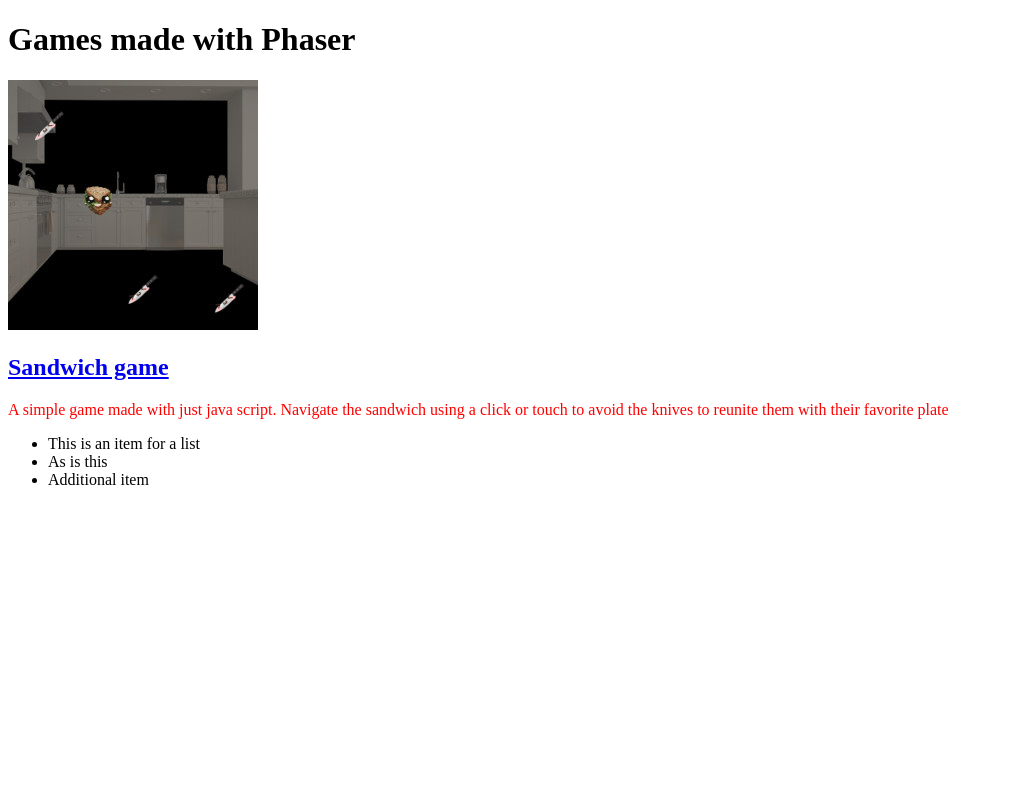
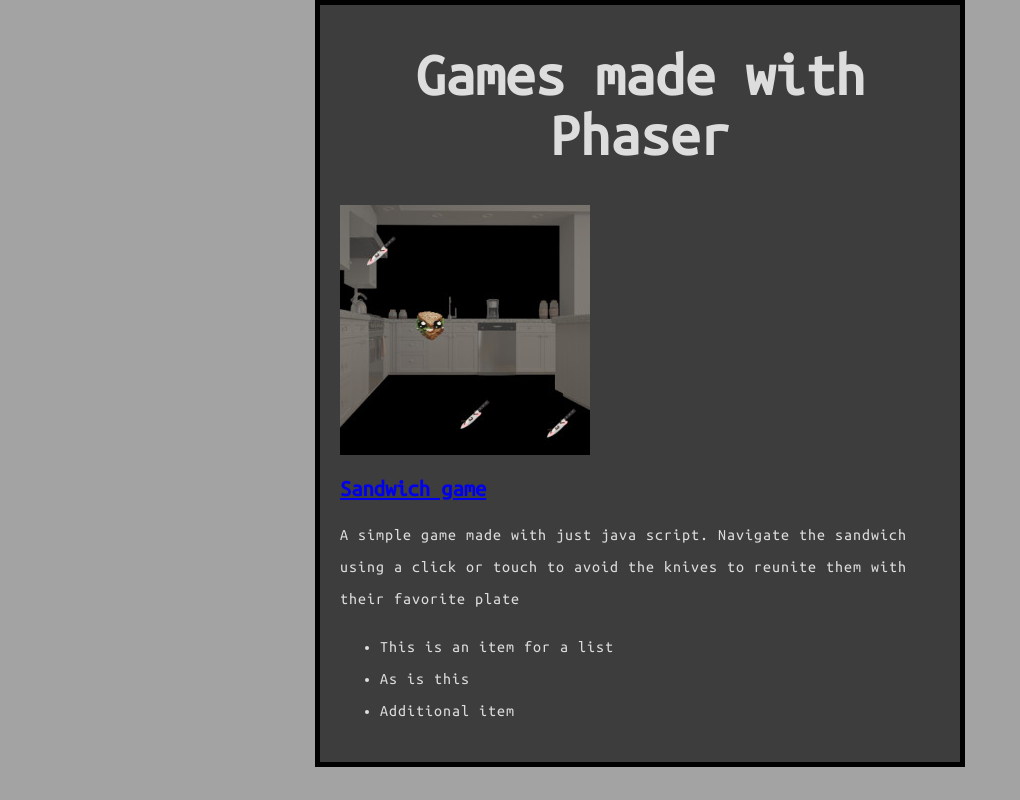
Before and after one commit to FanciesFancyRats/turbo-guide, a plain HTML site: page port/index.html in a window 1280 px wide. Shown: the whole page, without its empty margins (0-1020 px from the left). Drawn offline with Linux system fonts and the light colour scheme.

```diff
--- a/port/index.html
+++ b/port/index.html
@@ -3,6 +3,7 @@
 	<head>
 		<meta charset="utf-8">
 		<link href="styles/style.css" rel = "stylesheet" type = "text/css">
+		<link href="https://fonts.googleapis.com/css?family=Ubuntu+Mono" rel="stylesheet">
 		<title>Things wot I done</title>
 	</head>
 	<body>
--- a/port/styles/style.css
+++ b/port/styles/style.css
@@ -1,3 +1,32 @@
-p {
-	color: red;
+html {
+	font-size: 15px;
+	font-family: 'Ubuntu Mono',monospace;
+	background-color: #A3A3A3;
+	color: #DDDDDD
 }
+
+h1 {
+	font-size: 60px;
+	text-align: center;
+}
+
+body {
+	width: 600px;
+	margin: 0 auto;
+	background-color: #3D3D3D;
+	padding: 0 20px 20px 20px;
+	border: 5px solid black;
+}
+
+p, li {
+	font-size: 16px;
+	line-height: 2;
+	letter-spacing: 1px;
+}
+
+.project {
+	background-color: #2B2B2B;
+	width: 200px;
+	padding 0 20px 20px 20px;
+	border: 5px solid black;
+}
```
